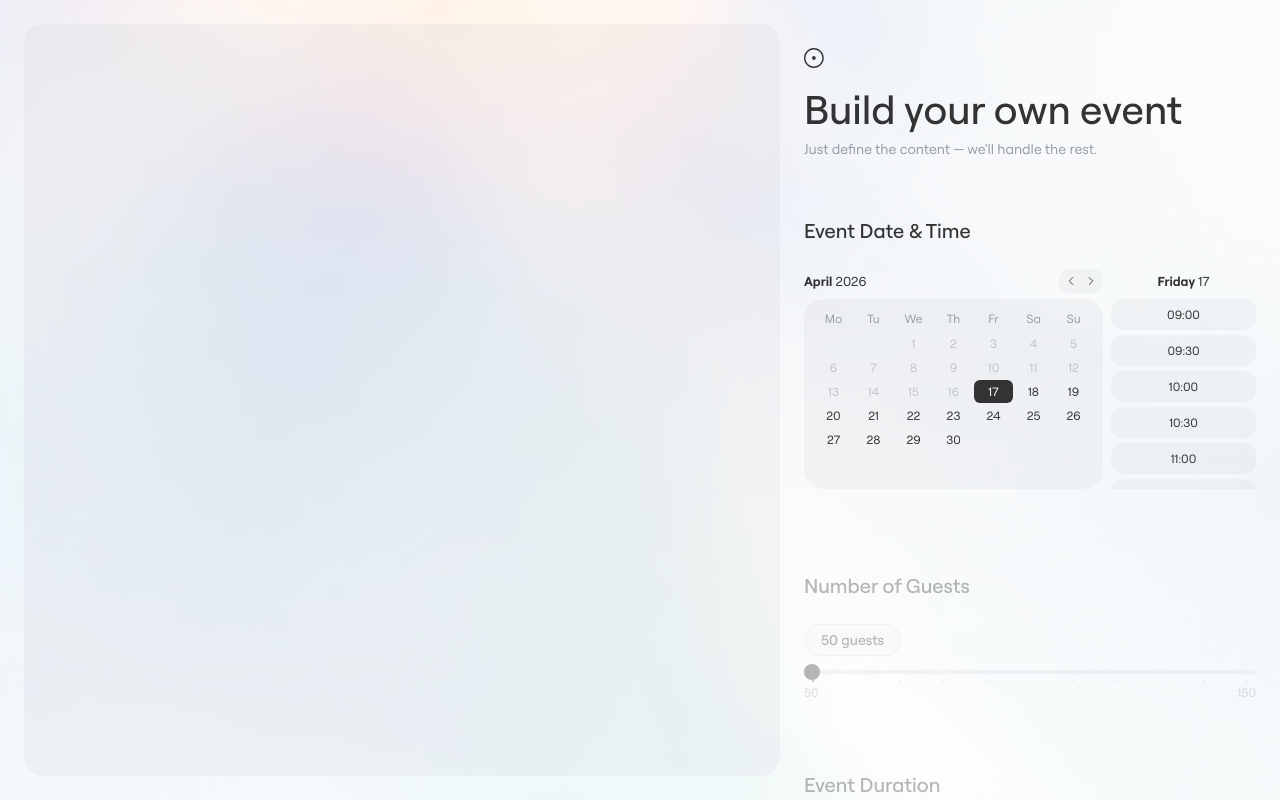
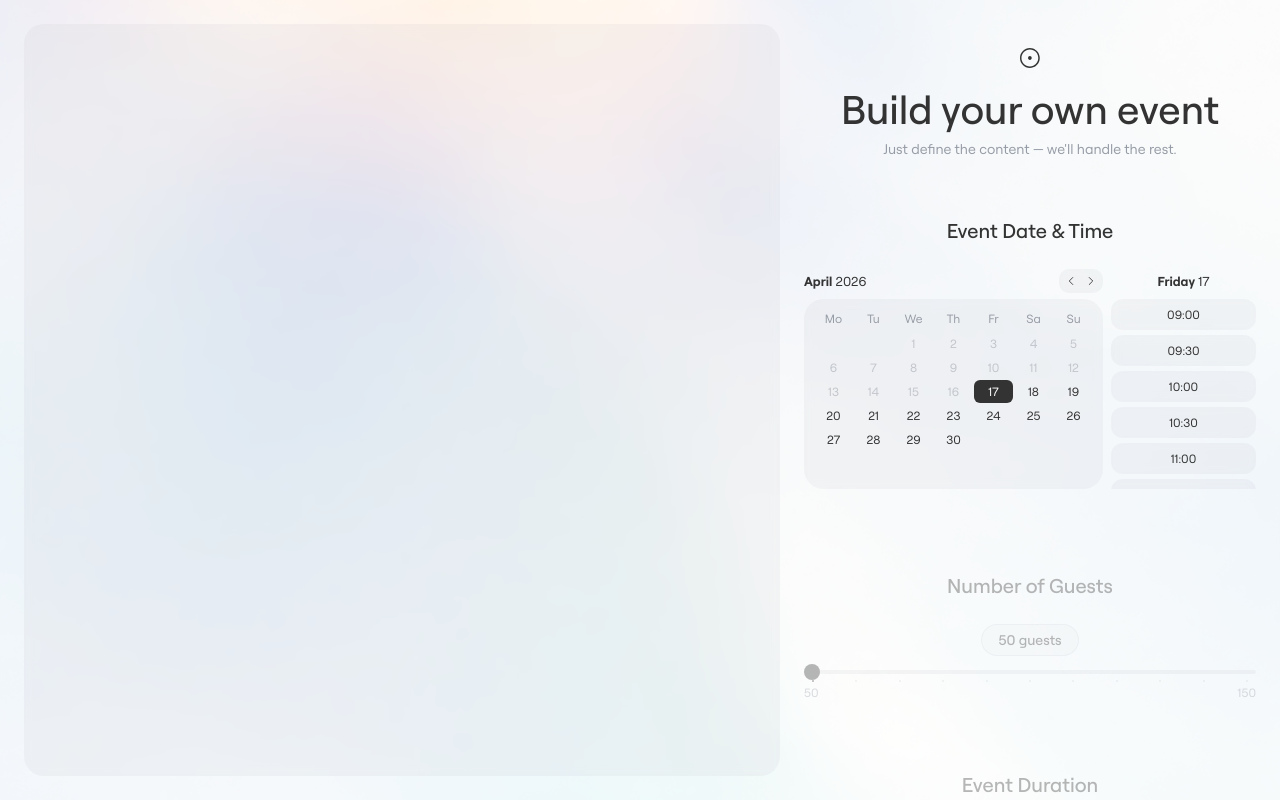
Before and after one commit to oleg-daos-hub/event-configurator, a website: page index.html in a window 1280 px wide. Drawn offline with nearby package versions, Linux system fonts and the light colour scheme.

Commit message:
style: center align text elements for improved layout consistency
- Updated text alignment for logo, title, and description to center for a more balanced appearance.
- Adjusted step-row alignment to center for better visual harmony.
- Modified .val-box margin properties to center the element and enhance spacing.

```diff
--- a/styles.css
+++ b/styles.css
@@ -51,12 +51,12 @@ body::before { content: ''; position: fixed; inset: 0; background: url('images/b
 .btn-submit .lucide, .btn-back .lucide { width: 15px; height: 15px; }
 
 /* Page title */
-.cfg-logo { text-align: left; margin-bottom: 12px; }
-.cfg-title { font-size: 40px; font-weight: 500; margin-bottom: 6px; text-align: left; }
-.cfg-desc { font-size: 14px; color: #969CA6; text-align: left; margin-bottom: 0; }
+.cfg-logo { text-align: center; margin-bottom: 12px; }
+.cfg-title { font-size: 40px; font-weight: 500; margin-bottom: 6px; text-align: center; }
+.cfg-desc { font-size: 14px; color: #969CA6; text-align: center; margin-bottom: 0; }
 
 /* Section headers */
-.step-row { display: flex; align-items: center; justify-content: flex-start; gap: 10px; margin-top: 60px; margin-bottom: calc(1rem + 10px); text-align: left; }
+.step-row { display: flex; align-items: center; justify-content: center; gap: 10px; margin-top: 60px; margin-bottom: calc(1rem + 10px); text-align: center; }
 .cfg > .step-row:first-of-type { margin-top: 30px; }
 .step-dot { width: 8px; height: 8px; border-radius: 50%; background: rgba(150, 156, 166, 0.5); flex-shrink: 0; transition: background 0.2s; }
 .step-dot.done { background: #333; }
@@ -65,7 +65,7 @@ body::before { content: ''; position: fixed; inset: 0; background: url('images/b
 
 /* Guest count slider */
 .guest-slider-wrap { padding: 0.25rem 0 0.5rem; }
-.val-box { display: inline-flex; align-items: center; justify-content: center; background: rgba(150,156,166,0.08); border: 1px solid rgba(150,156,166,0.25); border-radius: 50px; padding: 6px 16px; font-size: 14px; font-weight: 500; color: #333; margin: 0 0 14px; }
+.val-box { display: flex; align-items: center; justify-content: center; background: rgba(150,156,166,0.08); border: 1px solid rgba(150,156,166,0.25); border-radius: 50px; padding: 6px 16px; font-size: 14px; font-weight: 500; color: #333; margin: 0 auto 14px; width: fit-content; }
 .guest-slider { -webkit-appearance: none; appearance: none; width: 100%; height: 4px; border-radius: 2px; background: rgba(150,156,166,0.25); outline: none; cursor: pointer; display: block; }
 .guest-slider::-webkit-slider-thumb { -webkit-appearance: none; appearance: none; width: 16px; height: 16px; border-radius: 50%; background: #333; cursor: pointer; transition: transform 0.1s; }
 .guest-slider::-webkit-slider-thumb:active { transform: scale(1.2); }
```
